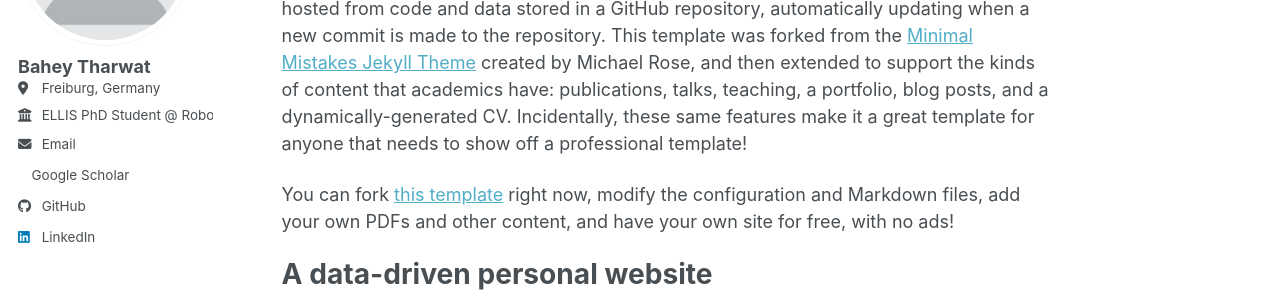
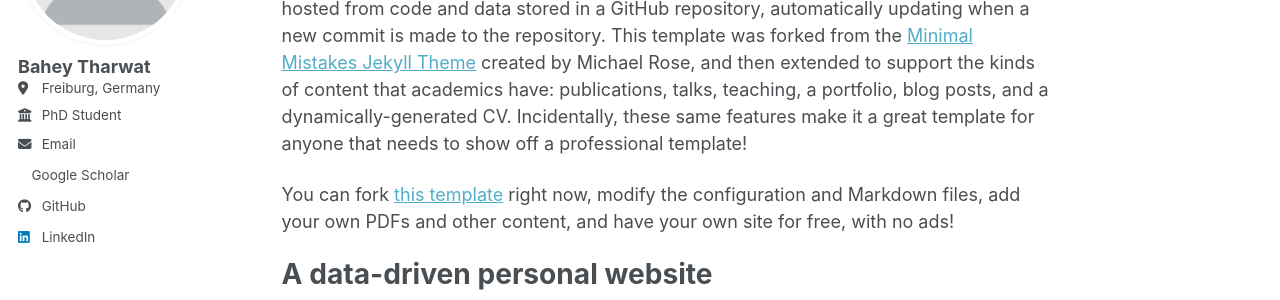
Before and after one commit to baheytharwat/baheytharwat.github.io, a Jekyll site: the page built from _pages/about.md, in a window 1280 px wide. Shown: the part 230-530 px from the top of the page. Built offline with Jekyll 4.4.1, drawn with Linux system fonts in a browser that asks for light colours; a style sheet for code colours, icons or effects is not loaded.

Commit message:
Update _config.yml

```diff
--- a/_config.yml
+++ b/_config.yml
@@ -28,7 +28,7 @@ author:
   # pronouns       : # Example: "she/her"
   bio              :
   location         : "Freiburg, Germany"
-  employer         : "ELLIS PhD Student @ Robot Learning Lab, University of Freiburg"
+  employer         : "PhD Student"
   # uri            : # Personal or institutional website URL
   email            : "baheytharwat@gmail.com"
 
```
